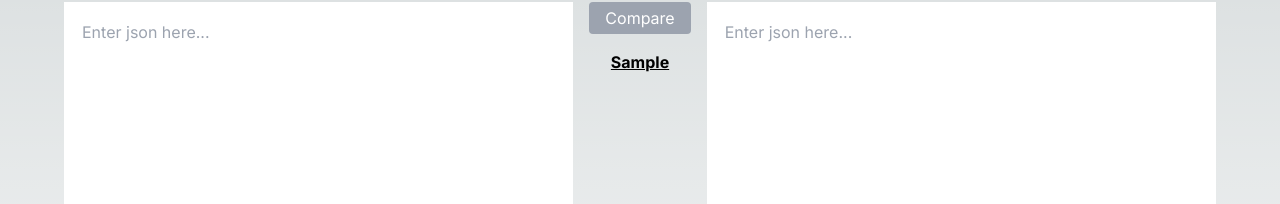
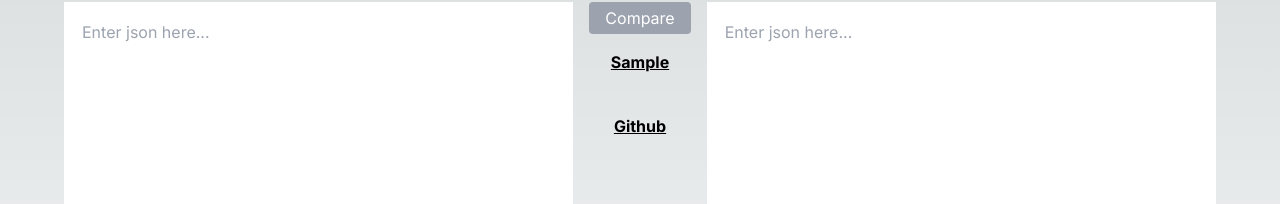
Before and after one commit to pirey/jsondiff, a Next.js app: page / in a window 1280 px wide. Shown: the part 142-346 px from the top of the page. Built offline with nearby package versions, Linux system fonts and the light colour scheme.

Commit message:
feat: github link

```diff
--- a/src/app/page.tsx
+++ b/src/app/page.tsx
@@ -8,7 +8,7 @@ import { TextareaHTMLAttributes } from "react";
 import { Diff, DiffType, parseDiff } from "@/lib/diff";
 import { parseVal, resolveObj } from "@/lib/json";
 
-export function TextInput({
+function TextInput({
   error,
   children,
   ...restProps
@@ -64,7 +64,6 @@ function DiffResultView({ diff, onBack }: { diff: Diff; onBack: () => void }) {
       );
     case DiffType.Obj:
       return (
-        // <div className="w-full flex flex-grow items-start justify-between">
         <>
           <div className="mb-4">
             <button
@@ -181,6 +180,14 @@ export default function Home() {
                 Sample
               </button>
             )}
+            <a
+              className="block mt-10 font-bold underline text-center"
+              href="https://github.com/pirey/jsondiff"
+              target="_blank"
+              rel="noreferrer noopener"
+            >
+              Github
+            </a>
           </div>
 
           <TextInput
```
